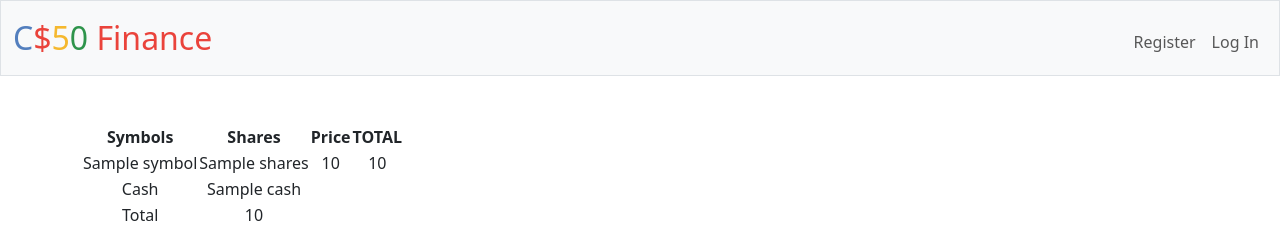
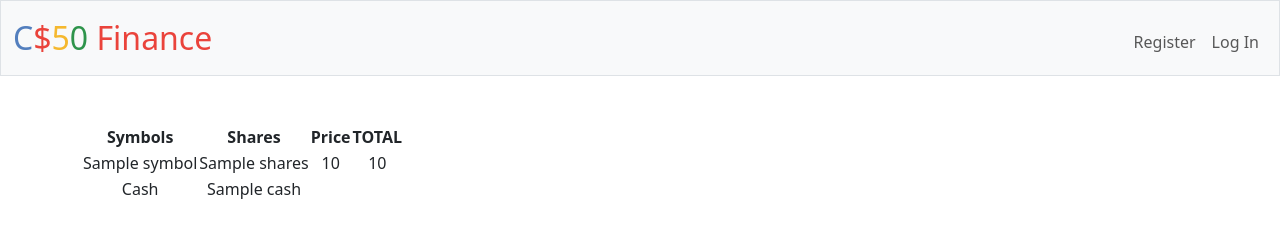
Before and after one commit to Abisegan/CS50x-2024-Coursework, a Flask app: template finance/templates/index.html in a window 1280 px wide. Shown: the top 247 px of the page. Run offline with Flask 3, Linux system fonts and the light colour scheme; the template is opened without the code that fills it: most values are stand-ins (such as "Sample title", 1, 10 or a date in 2020); some libraries are stand-ins or nearby versions.

Commit message:
Sat, Nov 9, 2024, 6:27 PM +05:30

```diff
--- a/finance/templates/index.html
+++ b/finance/templates/index.html
@@ -28,10 +28,7 @@
                 <td>Cash</td>
                 <td>{{ cash }}</td>
             </tr>
-            <tr>
-                <td>Total</td>
-                <td>{{ cash + price * shares }}</td>
-            </tr>
+
         </tbody>
     </table>
 
```
